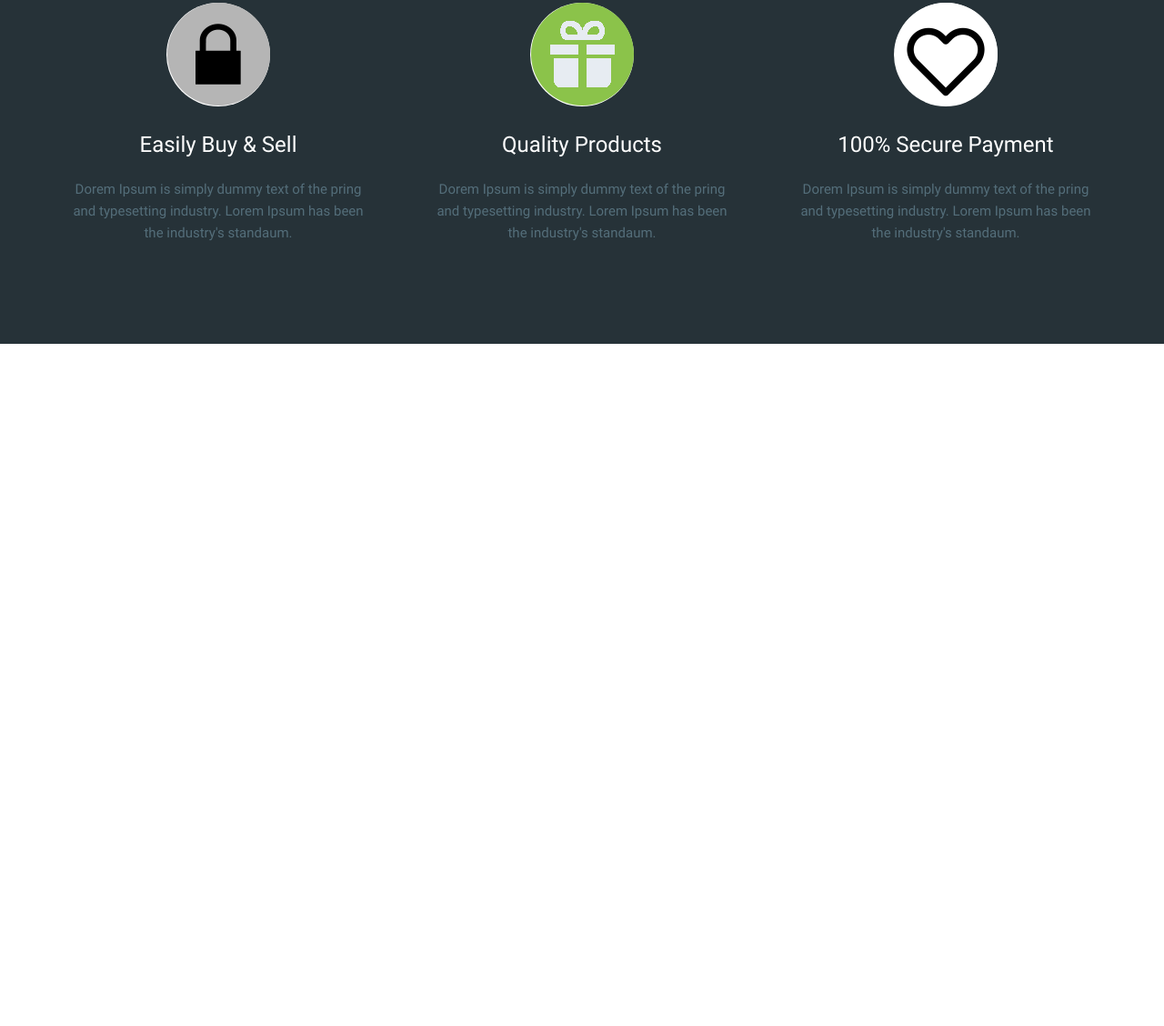
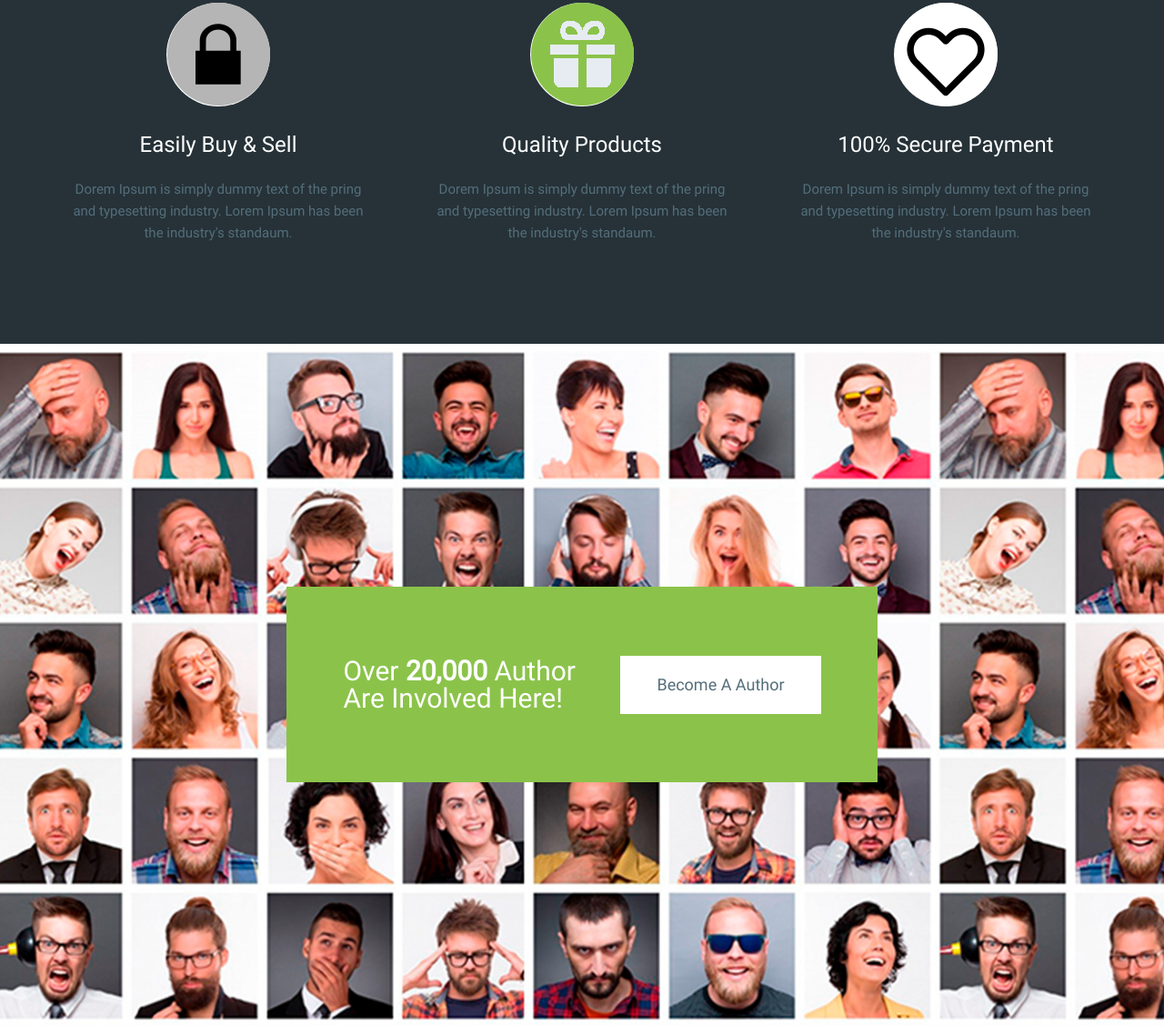
Before and after one commit to mazal-tov-traders/moderno, a website: page app/index.html in a window 1280 px wide. Shown: the part 3989-5117 px from the top of the page at 91% size. Before the commit the page ends 4367 px from the top, so only its background shows below. Drawn offline with nearby package versions, Linux system fonts and the light colour scheme; files that its build step writes are made by us from their sources.

Commit message:
added author section

```diff
--- a/app/index.html
+++ b/app/index.html
@@ -822,6 +822,17 @@
       </div>
     </div>
   </section>
+  <section class="author" style="background-image: url(images/author-bg.jpg);">
+    <div class="author__box">
+      <div class="author__title">
+        Over <span>20,000</span> Author
+        Are Involved Here!
+      </div>
+      <a href="#" class="author__link">
+        Become A Author
+      </a>
+    </div>
+  </section>
 
 
 
--- a/app/scss/style.scss
+++ b/app/scss/style.scss
@@ -337,9 +337,43 @@
 
   }
 }
+// end advantages
+// start author
+.author{
+  background-image: url(../images/author-bg.jpg);
+  background-position: center;
+  background-repeat: no-repeat;
+  background-size: cover;       // єто для того что бі на моб.устройствах картинка сжималась
+  min-height: 750px;
+  display: flex;
+  justify-content: center;
+  align-items: center;
+  &__box{
+    max-width: 650px;
+    width: 100%;  // без єтого тега єлемент не растягивается на свое значение. потомучто он под воздействием дисплей флекса и тд.
+    min-height: 215px;
+    display: flex;
+    align-items: center;
+    justify-content: center;
+    background-color: $green;
+  }
+  &__title{
+    font-size: 30px;
+    line-height: 30px;
+    color: #ffff;
+    margin-right: 45px;
+    max-width: 260px;      // ограничив ширину можно перенести текст на след. строку
+    span{
+      font-weight: 700;
+      font-family: 'Roboto-Regular';
+    }
+  }
+  &__link{
+    font-size: 18px;
+    line-height: 36px;
+    padding: 14px 40px;
+    background-color: #ffff;
+  }
+}
 
-
-
-
-
-// end advantages
+// end author
```
Also changed, not shown: app/images/author-bg.jpg (added).
